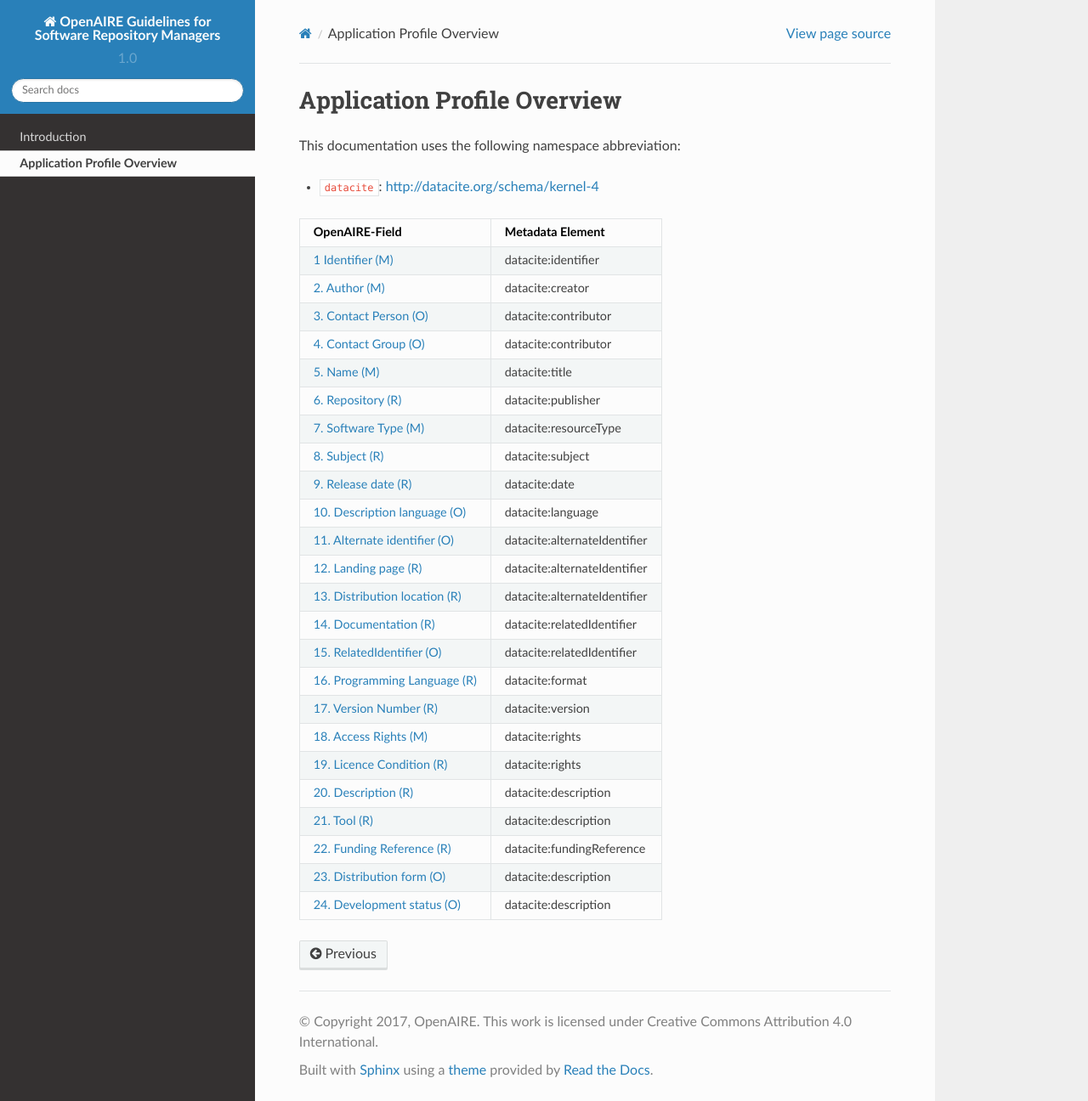
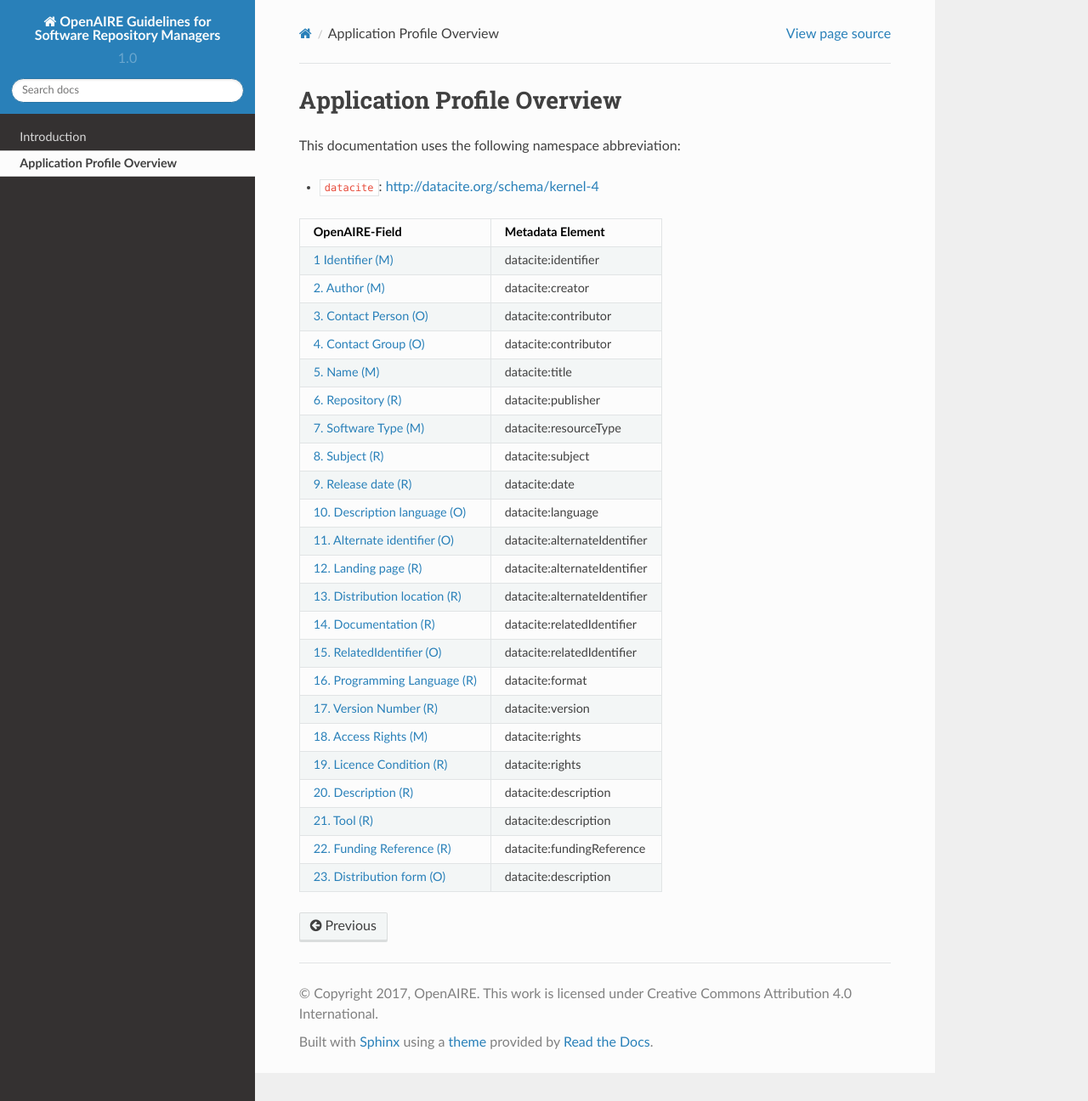
Before and after one commit to mirima2/software_guidelines, a Sphinx documentation site: the page built from docs/source/application_profile.rst, in a window 1280 px wide and 1296 px high. Shown: the whole window at 85% size. Built offline with Sphinx 7.4.7 and the Read the Docs theme 2.0.0, drawn with Linux system fonts in a browser that asks for light colours.

Commit message:
removed development status

```diff
--- a/docs/source/application_profile.rst
+++ b/docs/source/application_profile.rst
@@ -32,5 +32,4 @@ OpenAIRE-Field                           Metadata Element
 :ref:`oas:tool`                              datacite:description
 :ref:`datacite:fundingReference`             datacite:fundingReference
 :ref:`oas:distributionForm`                  datacite:description
-:ref:`oas:developmentStatus`                 datacite:description
 ======================================== =============================
```
